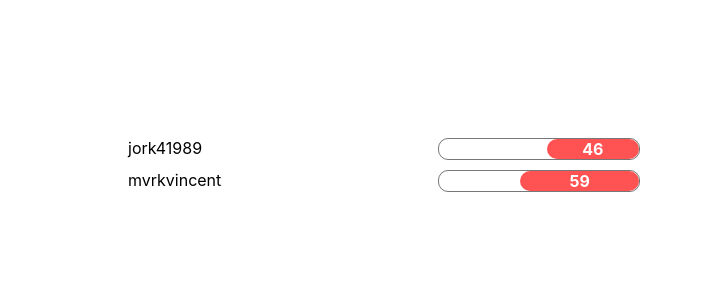
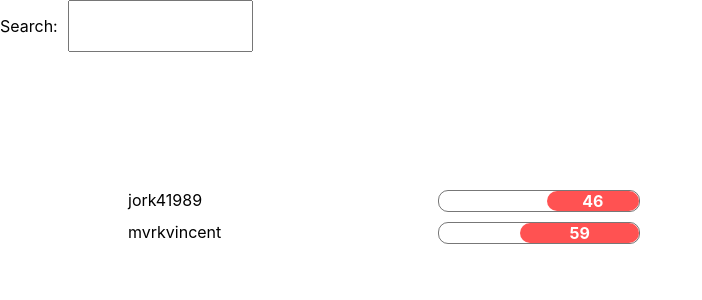
Before and after one commit to mvrkvincent/github-activity-log, a React (Create React App) app: page / in a window 1280 px wide. Shown: the top 300 px of the page, without its empty margins (0-702 px from the left). Built offline with nearby package versions, Linux system fonts and the light colour scheme.

Commit message:
added a search bar

```diff
--- a/src/App.js
+++ b/src/App.js
@@ -1,11 +1,13 @@
 
 import './App.css';
 import MainDash from './components/MainDash/maindash';
+import SearchBar from './components/searchBar/searchBar';
 
 function App() {
   return (
     <div className="App">
-     <MainDash />
+      <SearchBar />
+      <MainDash />
     </div>
   );
 }
--- /dev/null
+++ b/src/components/searchBar/searchBar.css
@@ -0,0 +1,8 @@
+.searchMain{
+  display: flex;
+  flex-direction: row;
+}
+
+.searchLable{
+  margin-right: 10px;
+}
--- /dev/null
+++ b/src/components/searchBar/searchBar.jsx
@@ -0,0 +1,24 @@
+import React, { useRef, useState } from "react";
+import "./searchBar.css"
+
+const SearchBar = () =>{
+  const [term, addTerm] = useState("")
+
+  let searchTerm = (e) => {
+    e.preventDefault();
+    let user = e.target.value
+    if (user != ""){
+      addTerm(user)
+    } else {
+      addTerm("")
+    }
+  }
+  return (
+    <div className="searchMain">
+      <p className="searchLable">Search:</p>
+      <input type="text" name="search" id="search" onChange={searchTerm} />
+    </div>
+  );
+}
+
+export default SearchBar
```
